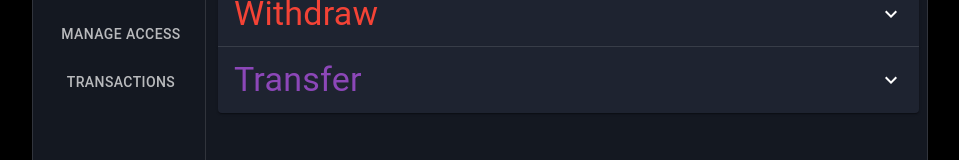
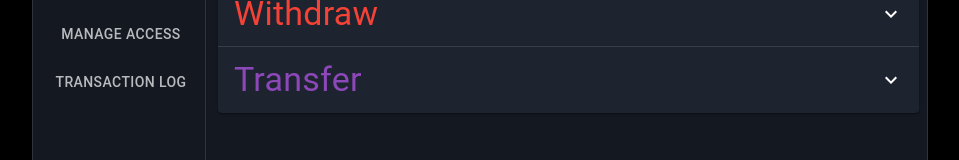
Before and after one commit to davidjyee/atm-react-ui, a React (Create React App) app: page /actions#/actions in a window 1280 px wide. Shown: the part 280-440 px from the top of the page, without its empty margins (160-1119 px from the left). Built offline with nearby package versions, Linux system fonts and the light colour scheme.

Commit message:
Changed navigation names

```diff
--- a/src/components/Navigation.tsx
+++ b/src/components/Navigation.tsx
@@ -34,7 +34,7 @@ export default function Navigation(): JSX.Element {
       />
       <Tab
         disabled={!allowedTabs.includes('transactions')}
-        label="Transactions"
+        label="Transaction Log"
         value="/transactions"
       />
     </Tabs>
```
